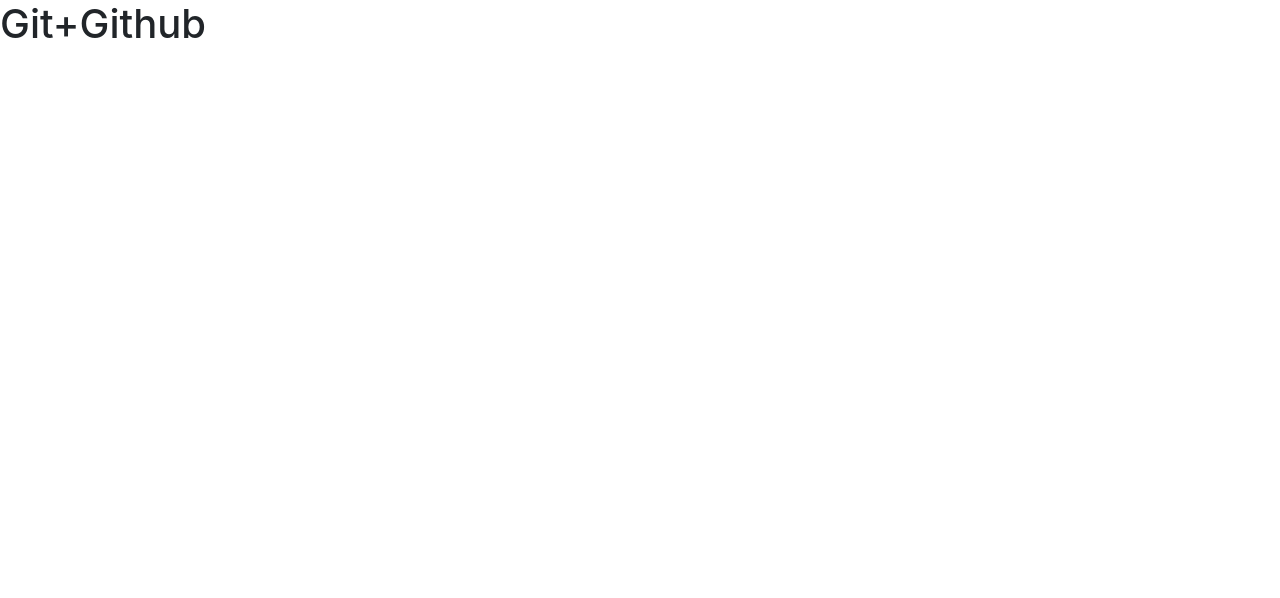
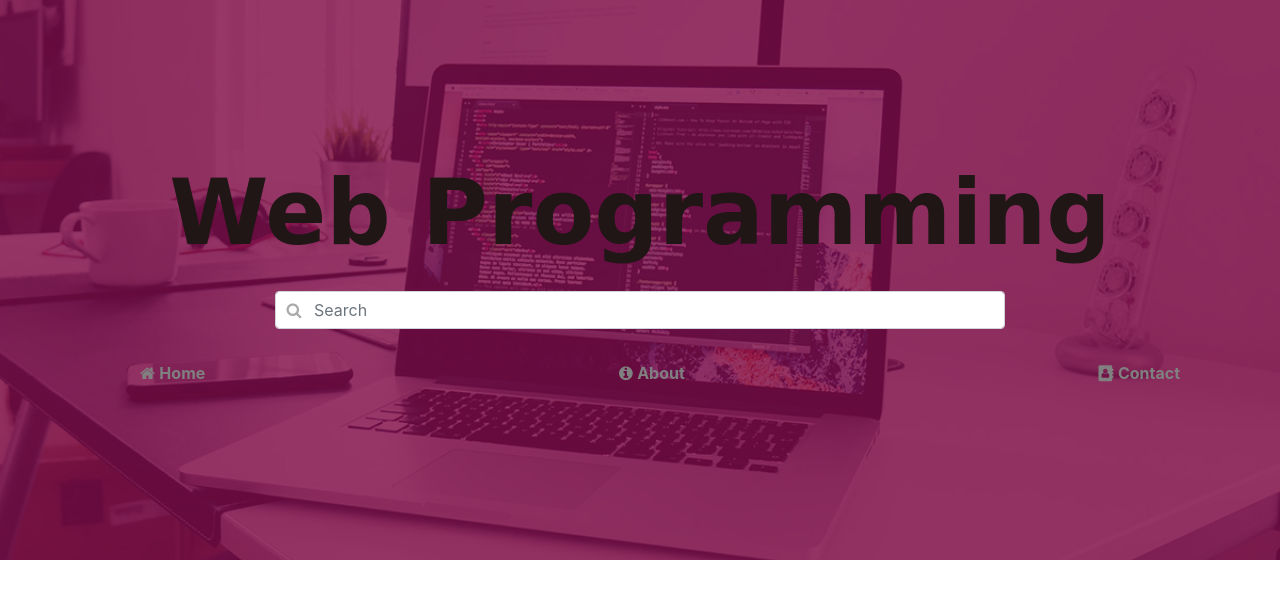
Before and after one commit to ArshakPetrosyan-1994/frontend, a plain HTML site: page index.html in a window 1280 px wide. Drawn offline with nearby package versions, Linux system fonts and the light colour scheme; a web font is replaced by a local one.

Commit message:
avelacri header

```diff
--- /dev/null
+++ b/css/style.css
@@ -0,0 +1,57 @@
+header{
+    position: relative;
+    display: block;
+    width: 100%;
+    height: 70vh;
+}
+.header_main{
+    position: relative;
+    display: block;
+    background-color: black;
+    width: 100%;
+    height: 100%;
+    background-image: url("../img/main.jpg");
+    background-repeat: no-repeat;
+    background-position:  center;
+    background-size: cover;
+}
+.header_shadow{
+    position: absolute;
+    top: 0%;
+    display: flex;
+    align-items: center;
+    justify-content: center;
+    background-color: rgba(128, 8, 68, 0.8);
+    width: 100%;
+    height: 100%;
+}
+.heading{
+    font-size: 90px;
+    font-weight: 600;
+    color: rgb(32, 22, 22);
+    font-family: 'Grey Qo', cursive;
+}
+.has-search .form-control {
+    padding-left: 2.375rem;
+}
+
+.has-search .form-control-feedback {
+    position: absolute;
+    z-index: 2;
+    display: block;
+    width: 2.375rem;
+    height: 2.375rem;
+    line-height: 2.375rem;
+    text-align: center;
+    pointer-events: none;
+    color: #aaa;
+}
+.nav_link{
+    color: gray;
+    text-decoration: none;
+    list-style-type: none;
+}
+.nav_link a{
+    color: gray;
+    font-weight: bold;
+}
--- a/index.html
+++ b/index.html
@@ -9,9 +9,55 @@
     <script src="https://code.jquery.com/jquery-3.2.1.slim.min.js" integrity="sha384-KJ3o2DKtIkvYIK3UENzmM7KCkRr/rE9/Qpg6aAZGJwFDMVNA/GpGFF93hXpG5KkN" crossorigin="anonymous"></script>
     <!-- Bootstrap 4 ccs Link -->
     <link rel="stylesheet" href="https://maxcdn.bootstrapcdn.com/bootstrap/4.0.0/css/bootstrap.min.css" integrity="sha384-Gn5384xqQ1aoWXA+058RXPxPg6fy4IWvTNh0E263XmFcJlSAwiGgFAW/dAiS6JXm" crossorigin="anonymous">
+    <link rel="stylesheet" href="css/style.css">
+    <link rel="preconnect" href="https://fonts.googleapis.com">
+    <!-- Google Fonts -->
+    <link rel="preconnect" href="https://fonts.gstatic.com" crossorigin>
+    <link href="https://fonts.googleapis.com/css2?family=Grey+Qo&display=swap" rel="stylesheet">
+    <!-- Font Awesome 4.7.0 cdn -->
+    <link rel="stylesheet" href="https://cdnjs.cloudflare.com/ajax/libs/font-awesome/4.7.0/css/font-awesome.min.css">
 </head>
 <body>
-    <h1>Git+Github</h1>
+    <header>
+        <div class="container-fluid header_main">
+
+        </div>
+        <div class="container-fluid header_shadow">
+            <nav class="container">
+                <div class="row mb-3">
+                    <div class="col-12 text-center">
+                        <h1 class="heading">Web Programming</h1>
+                    </div>
+                </div>
+                <div class="row">
+                    <div class="col-8 offset-2">
+                        <form class="form w-100">
+                            <div class="form-group has-search">
+                                <span class="fa fa-search form-control-feedback"></span>
+                                <input type="text" class="form-control" placeholder="Search">
+                              </div>
+                        </form>
+                    </div>
+                </div>
+                <div class="container flex-navbar">
+                    <ul class="d-flex aline-items-center justify-content-between mt-3">
+                        <li class="nav_link">
+                            <i class="fa fa-home"></i>
+                            <a href="#">Home</a>
+                        </li>
+                        <li class="nav_link">
+                            <i class="fa fa-info-circle"></i>
+                            <a href="#">About</a>
+                        </li>
+                        <li class="nav_link">
+                            <i class="fa fa-address-book"></i>
+                            <a href="#">Contact</a>
+                        </li>
+                    </ul>
+                </div>
+            </nav>
+        </div>
+    </header>
     <!-- Bootstrap 4 JS scripts -->
     <script src="https://cdnjs.cloudflare.com/ajax/libs/popper.js/1.12.9/umd/popper.min.js" integrity="sha384-ApNbgh9B+Y1QKtv3Rn7W3mgPxhU9K/ScQsAP7hUibX39j7fakFPskvXusvfa0b4Q" crossorigin="anonymous"></script>
     <script src="https://maxcdn.bootstrapcdn.com/bootstrap/4.0.0/js/bootstrap.min.js" integrity="sha384-JZR6Spejh4U02d8jOt6vLEHfe/JQGiRRSQQxSfFWpi1MquVdAyjUar5+76PVCmYl" crossorigin="anonymous"></script>
```
Also changed, not shown: img/main.jpg (added).
